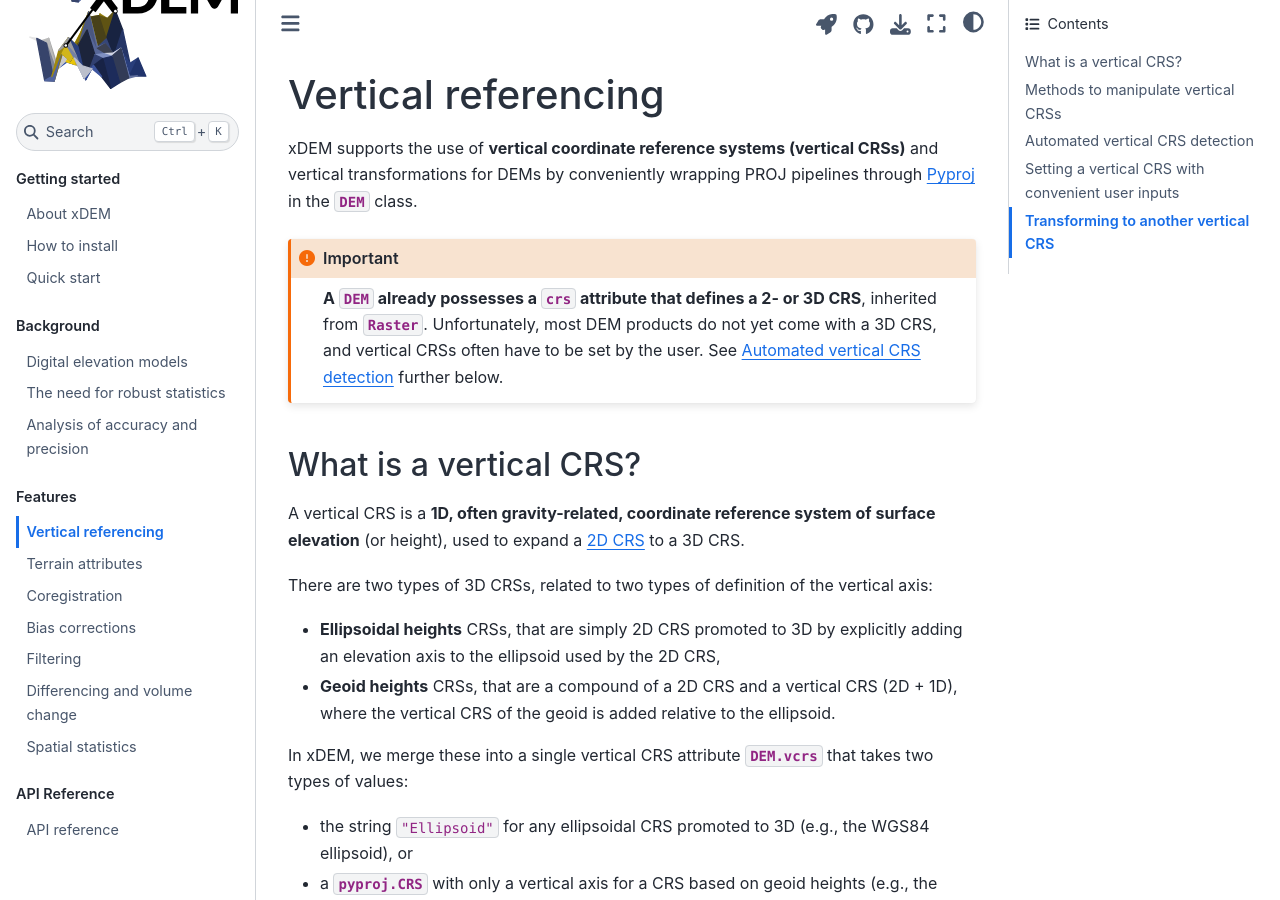
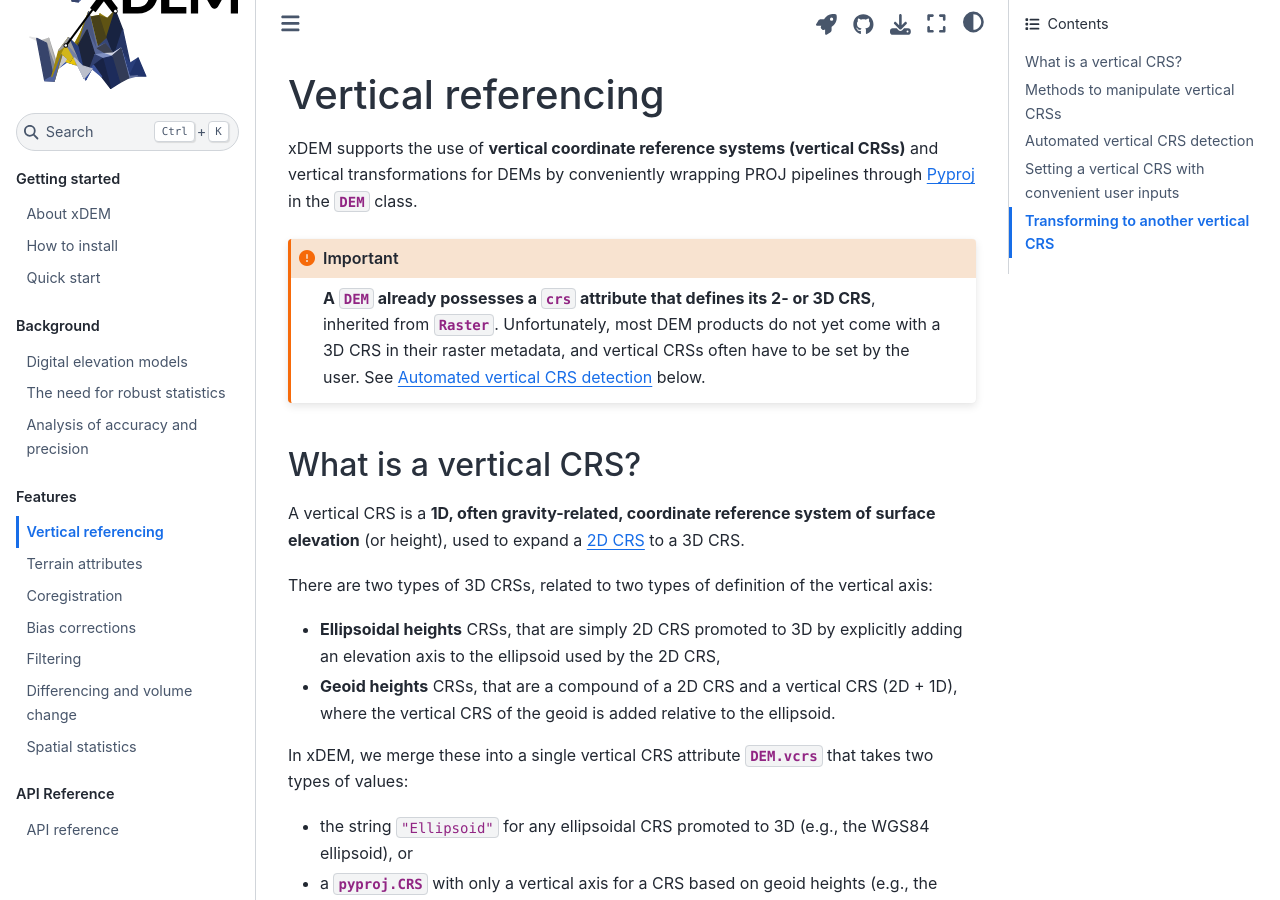
Before and after one commit to GlacioHack/xdem, a Sphinx documentation site: the page built from doc/source/vertical_ref.md, in a window 1280 px wide and 900 px high. Built offline with Sphinx 7.4.7 and the Sphinx Book theme 1.1.4, drawn with Linux system fonts in a browser that asks for light colours; pages that are not in the unit, such as notebooks, are missing from menus; the version number is read from the project's files by our own code; some of the changed text lies outside the part shown.

````diff
--- a/doc/source/vertical_ref.md
+++ b/doc/source/vertical_ref.md
@@ -18,9 +18,9 @@
 by conveniently wrapping PROJ pipelines through [Pyproj](https://pyproj4.github.io/pyproj/stable/) in the {class}`~xdem.DEM` class.
 
 ```{important}
-**A {class}`~xdem.DEM` already possesses a {class}`~xdem.DEM.crs` attribute that defines a 2- or 3D CRS**, inherited from
-{class}`~geoutils.Raster`. Unfortunately, most DEM products do not yet come with a 3D CRS, and vertical CRSs often have to be set
-by the user. See {ref}`vref-setting` further below.
+**A {class}`~xdem.DEM` already possesses a {class}`~xdem.DEM.crs` attribute that defines its 2- or 3D CRS**, inherited from
+{class}`~geoutils.Raster`. Unfortunately, most DEM products do not yet come with a 3D CRS in their raster metadata, and
+vertical CRSs often have to be set by the user. See {ref}`vref-setting` below.
 ```
 
 ## What is a vertical CRS?
@@ -118,7 +118,6 @@
 :tags: [remove-cell]
 
 os.remove("SETSM_WV03_20151101_104001001327F500_104001001312DE00_seg2_2m_v3.0_dem.tif")
-
 ```
 
 **Currently recognized DEM products**:
@@ -222,7 +221,7 @@
 dem.vcrs
 ```
 
-The operation updates the DEM array in-place, shifting each pixel by the transformation at their coordinates:
+The operation updates the DEM array **in-place**, shifting each pixel by the transformation at their coordinates:
 
 ```{code-cell} ipython3
 import numpy as np
````
Also changed, not shown: 1 other file.
